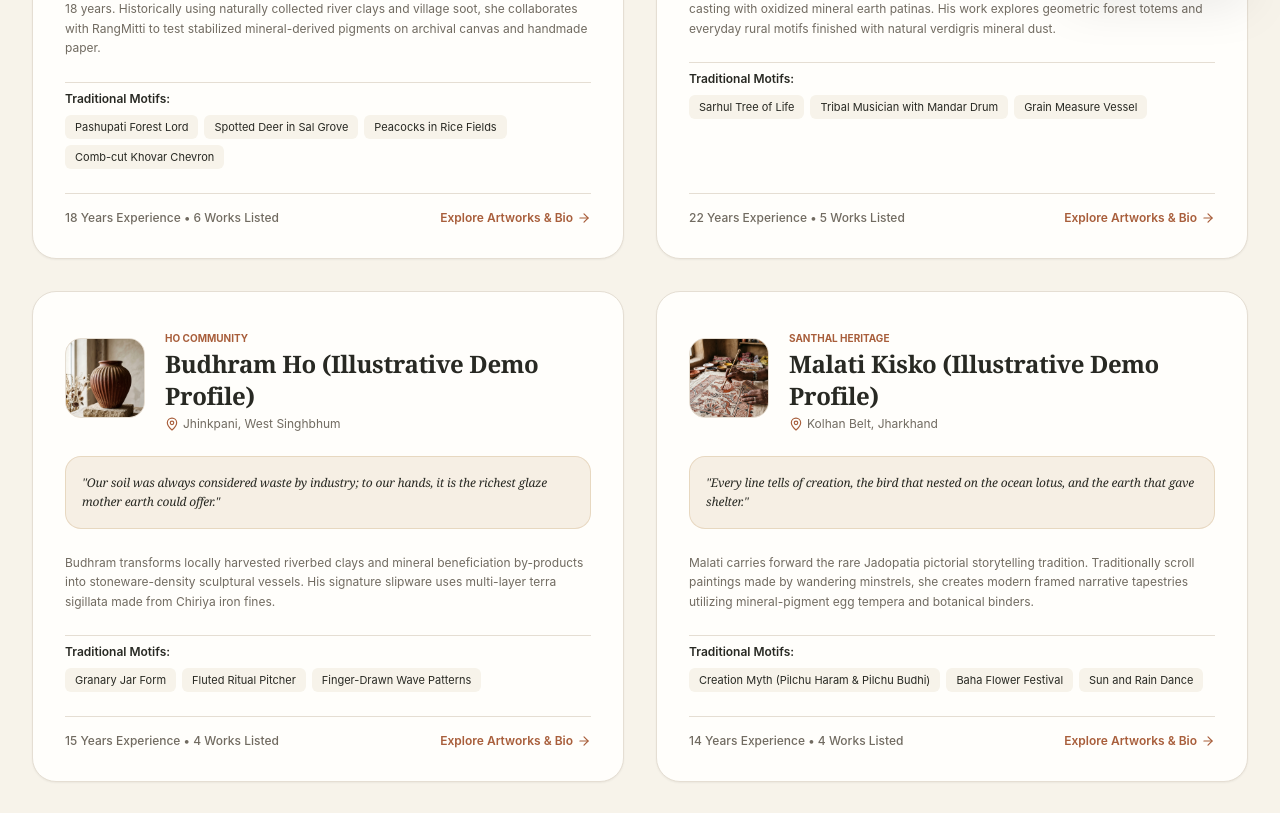
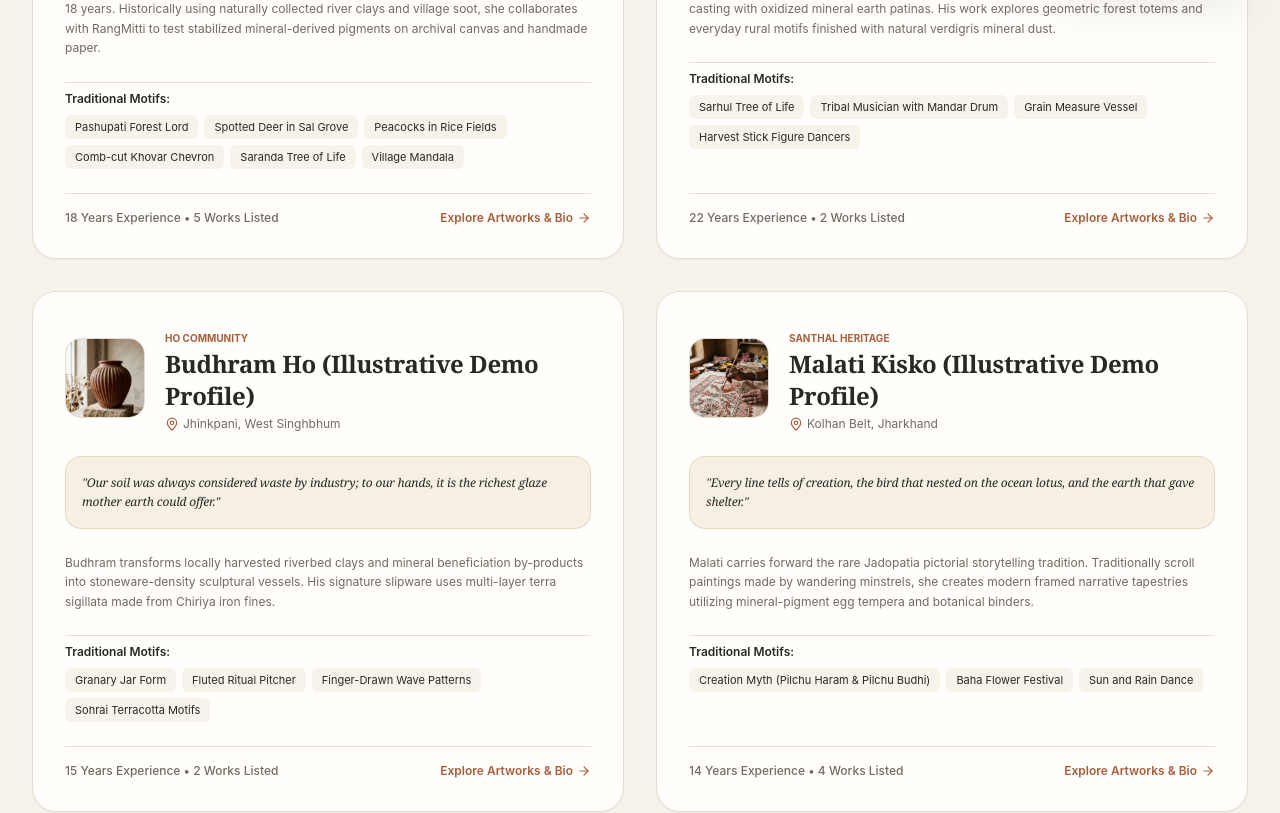
Before and after one commit to why-nehaa/rangmatti-web-platform, a Next.js app: page /artisans in a window 1280 px wide. Shown: the part 800-1613 px from the top of the page. Built offline with nearby package versions, Linux system fonts and the light colour scheme.

Commit message:
Update artisan products count and specialty motifs

```diff
--- a/src/data/artisans.ts
+++ b/src/data/artisans.ts
@@ -14,9 +14,9 @@ export const sampleArtisans: ArtisanProfile[] = [
     quote: 'When we paint with mineral pigments derived from our own soil, the artwork breathes with the pulse of the forest and the memory of the hills.',
     yearsOfExperience: 18,
     verified: true,
-    productsCount: 6,
-    specialtyMotifs: ['Pashupati Forest Lord', 'Spotted Deer in Sal Grove', 'Peacocks in Rice Fields', 'Comb-cut Khovar Chevron'],
-    materialsUsed: ['Chiriya Iron-Ochre (Batch RM-FE-08)', 'Singhbhum Kaolin Slurry (Batch RM-KL-12)', 'Handloom Canvas'],
+    productsCount: 5,
+    specialtyMotifs: ['Pashupati Forest Lord', 'Spotted Deer in Sal Grove', 'Peacocks in Rice Fields', 'Comb-cut Khovar Chevron', 'Saranda Tree of Life', 'Village Mandala'],
+    materialsUsed: ['Chiriya Iron-Ochre (Batch RM-FE-08)', 'Singhbhum Kaolin Slurry (Batch RM-KL-12)', 'Handloom Canvas & Khadi'],
   },
   {
     id: 'ART-002',
@@ -31,9 +31,9 @@ export const sampleArtisans: ArtisanProfile[] = [
     quote: 'Fire melts the brass, but it is the mineral dust of our homeland that gives every sculpture its timeless patina.',
     yearsOfExperience: 22,
     verified: true,
-    productsCount: 5,
-    specialtyMotifs: ['Sarhul Tree of Life', 'Tribal Musician with Mandar Drum', 'Grain Measure Vessel'],
-    materialsUsed: ['Ghatsila Verdigris Green (Batch RM-CU-03)', 'Beeswax & Clay Core', 'Recycled Brass Alloy'],
+    productsCount: 2,
+    specialtyMotifs: ['Sarhul Tree of Life', 'Tribal Musician with Mandar Drum', 'Grain Measure Vessel', 'Harvest Stick Figure Dancers'],
+    materialsUsed: ['Ghatsila Verdigris Green (Batch RM-CU-03)', 'Beeswax & Clay Core', 'Recycled Brass Alloy', 'Organic Summer Khadi'],
   },
   {
     id: 'ART-003',
@@ -48,8 +48,8 @@ export const sampleArtisans: ArtisanProfile[] = [
     quote: 'Our soil was always considered waste by industry; to our hands, it is the richest glaze mother earth could offer.',
     yearsOfExperience: 15,
     verified: true,
-    productsCount: 4,
-    specialtyMotifs: ['Granary Jar Form', 'Fluted Ritual Pitcher', 'Finger-Drawn Wave Patterns'],
+    productsCount: 2,
+    specialtyMotifs: ['Granary Jar Form', 'Fluted Ritual Pitcher', 'Finger-Drawn Wave Patterns', 'Sohrai Terracotta Motifs'],
     materialsUsed: ['Chiriya Iron-Ochre', 'Chaibasa Sand Fine Aggregate', 'Riverine Low-fire Clay'],
   },
   {
```
